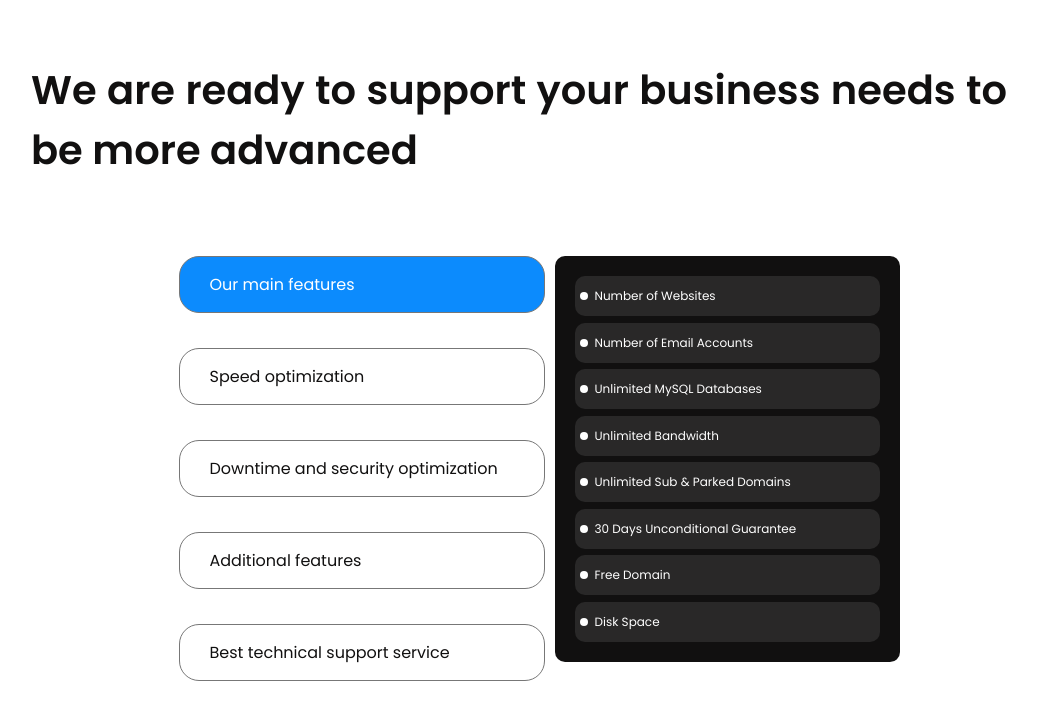
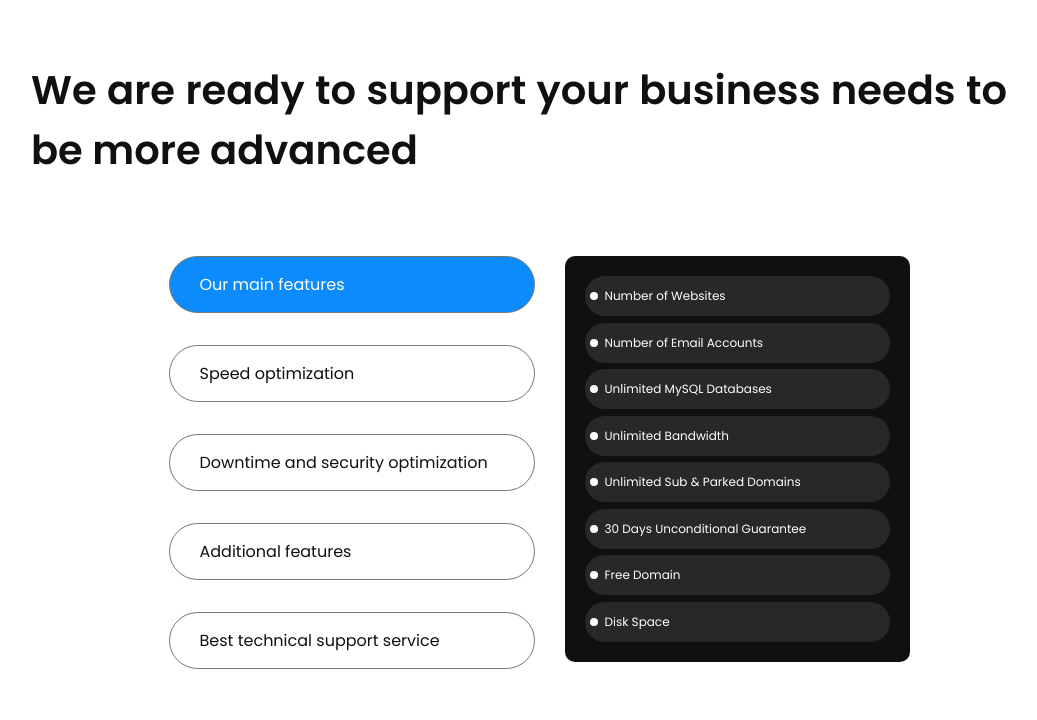
Before and after one commit to Manvendra1097-eng/JavaScript-Full-Stack-, a plain HTML site: page HTML and CSS/02_Project- Hosting Site Landing Page/Project-2 Hosting Site/index.html in a window 1280 px wide. Shown: the part 1141-1861 px from the top of the page, without its empty margins (121-1158 px from the left). Drawn offline with Linux system fonts and the light colour scheme.

Commit message:
modified

```diff
--- a/HTML and CSS/02_Project- Hosting Site Landing Page/Project-2 Hosting Site/style.css
+++ b/HTML and CSS/02_Project- Hosting Site Landing Page/Project-2 Hosting Site/style.css
@@ -181,7 +181,7 @@ nav ul li {
   display: flex;
   justify-content: center;
   align-items: start;
-  gap: 1rem;
+  gap: 3rem;
   color: var(--black);
   font-weight: 500;
 }
@@ -193,8 +193,8 @@ nav ul li {
 .right-feature li {
   list-style: none;
   border: 0.1rem solid #777;
-  border-radius: 2rem;
-  margin-bottom: 3.5rem;
+  border-radius: 10rem;
+  margin-bottom: 3.2rem;
   padding: 1.5rem 3rem;
   font-weight: 400;
 }
@@ -223,7 +223,7 @@ nav ul li {
   color: #fff;
   padding-block: 1.1rem;
   padding-inline: 2rem;
-  border-radius: 1rem;
+  border-radius: 2rem;
   font-size: 1.2rem;
   position: relative;
 }
```
